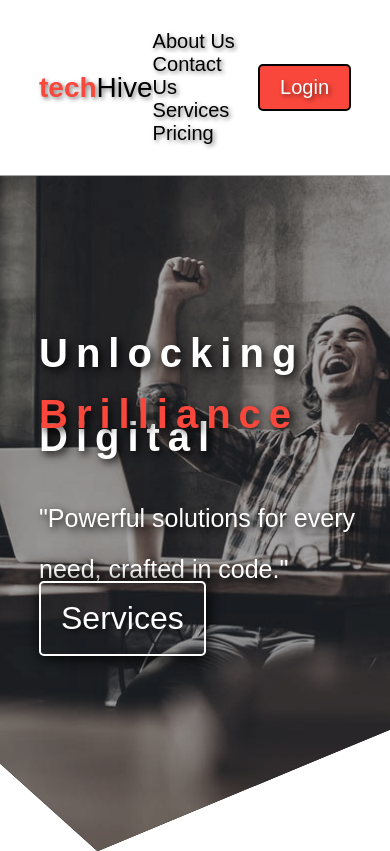
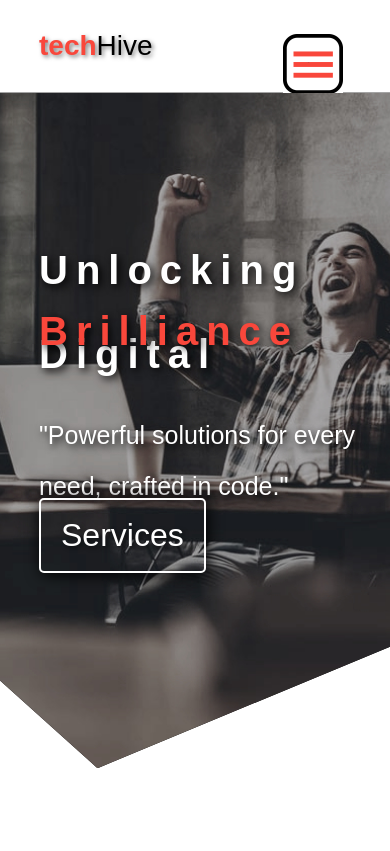
Before and after one commit to Gayan65/devWeb, a React (Create React App) app in the folder frontend/: page / in a window 390 px wide. Built offline with nearby package versions, Linux system fonts and the light colour scheme; a web font is replaced by a local one.

Commit message:
Basic nav bar media q add

```diff
--- a/frontend/src/components/nav/Nav.js
+++ b/frontend/src/components/nav/Nav.js
@@ -1,9 +1,14 @@
-import React from "react";
+import React, { useState } from "react";
 
 const Nav = () => {
+    const [isToggled, setToggled] = useState(false);
+
+    const handleToggle = () => {
+        setToggled(!isToggled);
+    };
     return (
         <div>
-            <header>
+            <header className="desktop-header">
                 <div className="nav-logo">
                     <span className="logo-letters">tech</span>Hive
                 </div>
@@ -23,8 +28,33 @@ const Nav = () => {
                         </li>
                     </ul>
                 </nav>
-                <button className="cta">Login</button>
+                <button className="cta nav-login">Login</button>
             </header>
+            {/* Mob Nav version start */}
+            <div className="mobnav">
+                {isToggled && (
+                    <nav>
+                        <ul className="nav-links ">
+                            <li>
+                                <a href="#">About Us</a>
+                            </li>
+                            <li>
+                                <a href="#">Contact Us</a>
+                            </li>
+                            <li>
+                                <a href="#">Services</a>
+                            </li>
+                            <li>
+                                <a href="#">Pricing</a>
+                            </li>
+                            <li>
+                                <button className="cta">Login</button>
+                            </li>
+                        </ul>
+                    </nav>
+                )}
+                <div className="nav-toggler" onClick={handleToggle}></div>
+            </div>
         </div>
     );
 };
--- a/frontend/src/styles/main.css
+++ b/frontend/src/styles/main.css
@@ -170,6 +170,28 @@ a:hover {
     background: transparent;
     border: #f9473b solid 2px;
 }
+.mobnav {
+    display: none;
+}
+
+.mobnav ul li {
+    width: 100%;
+    display: block;
+    padding-top: 20px;
+}
+
+.nav-toggler {
+    position: absolute;
+    top: 4%;
+    right: 12%;
+    width: 60px; /* Set the width of your div */
+    height: 60px; /* Set the height of your div */
+    background-image: url("../assests/icons/navtoggler1.png"); /* Specify the path to your image */
+    background-size: cover; /* Adjust how the background image should be sized */
+    background-position: center; /* Center the background image */
+    background-repeat: no-repeat; /* Prevent the background image from repeating */
+    display: none;
+}
 
 @media screen and (max-width: 840px) {
     .hero-landing-header-1,
@@ -180,4 +202,14 @@ a:hover {
     .hero-landing-header-2 {
         font-size: 25px;
     }
+
+    .mobnav,
+    .nav-toggler {
+        display: block;
+    }
+
+    .desktop-header ul,
+    .nav-login {
+        display: none;
+    }
 }
```
Also changed, not shown: frontend/src/assests/icons/navtoggler1.png (added).
